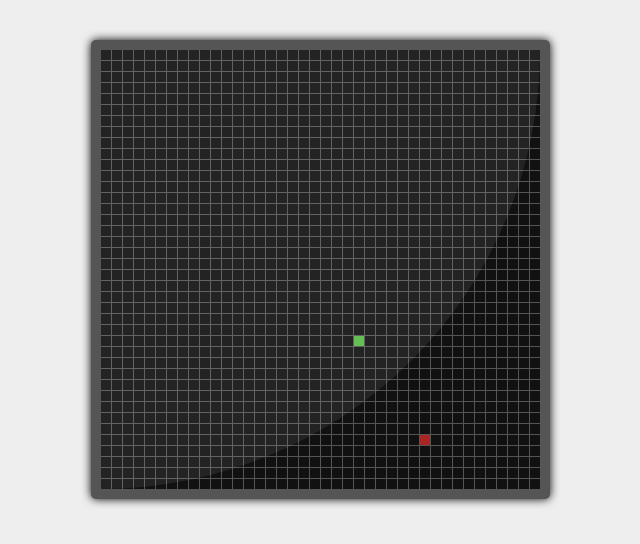
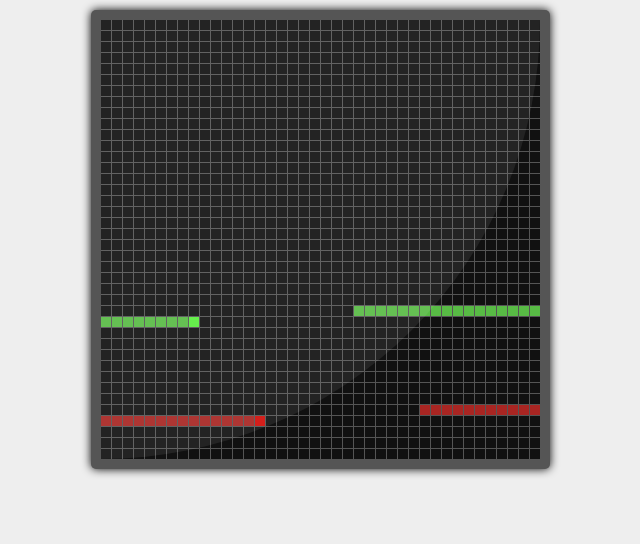
Before and after one commit to mustardamus/jsmars, a plain HTML site: page dev/index.html in a window 1280 px wide. Shown: the whole page, without its empty margins (69-709 px from the left). Drawn offline with nearby package versions, Linux system fonts and the light colour scheme.

Commit message:
poc imps - now for the real thing

```diff
--- a/dev/css/main.css
+++ b/dev/css/main.css
@@ -7,7 +7,7 @@ body { background: #eee; text-align: center; }
   padding: 10px;
   width: 439px;
   height: 439px;
-  margin-top: 40px;
+  margin-top: 10px;
   box-shadow: 0 0 10px #000; -moz-box-shadow: 0 0 10px #000; -webkit-box-shadow: 0 0 10px #000;
   border-radius: 5px; -moz-border-radius: 5px; -webkit-border-radius: 5px;
 }
--- a/dev/js/jsmars.js
+++ b/dev/js/jsmars.js
@@ -35,7 +35,21 @@ var jsMARS = function(canvas, coreSize, cellSize, programLength) {
     },
     mov: {
       execute: function(instruction) {
-        //console.log('hola');
+        var pos = getCurrentProgramPos(),
+            inst = getInstruction(pos);
+
+        setInstruction(pos+1, inst);
+        setInstruction(pos, {
+          instruction: inst.instruction,
+          modifier   : inst.modifier,
+          fieldA     : inst.fieldA,
+          fieldB     : inst.fieldB,
+          owner      : inst.owner,
+          status: 'executed'
+        });
+
+
+        setCurrentProgramPos(1);
       },
       modifier: function(fieldA, fieldB) {
         return immediateModifier(fieldA, fieldB, 'i');
@@ -254,8 +268,14 @@ var jsMARS = function(canvas, coreSize, cellSize, programLength) {
   }
 
 
+  function getInstruction(pos) {
+    return core[validPos(pos)];
+  }
+
+
   function executeInstruction(pos) {
-    inst = core[validPos(pos)];
+    var inst    = core[validPos(pos)];
+    inst.status = 'current';
 
     if(inst) instructions[inst.instruction].execute(inst);
     else programTerminatedCallback(programs[currentProgram]);
@@ -276,6 +296,21 @@ var jsMARS = function(canvas, coreSize, cellSize, programLength) {
     for(i = 0; i < programs.length; i++) {
       if(programs[i].name == name) return programs[i].color;
     }
+  }
+
+
+  function curProgram() {
+    return programs[currentProgram];
+  }
+
+
+  function getCurrentProgramPos() {
+    return curProgram().position[curProgram().process];
+  }
+
+
+  function setCurrentProgramPos(pos) {
+    curProgram().position[curProgram().process] = curProgram().position[curProgram().process] + pos;
   }
 
 
@@ -302,7 +337,13 @@ var jsMARS = function(canvas, coreSize, cellSize, programLength) {
     placePrograms();
     updateCore();
 
-    executeInstruction(programs[0].position[0]);
+    setInterval(function() {
+      executeInstruction(getCurrentProgramPos());
+      updateCore();
+
+      if(currentProgram == programs.length - 1) currentProgram = 0;
+      else currentProgram++;
+    }, 100);
   }
 
 
```
